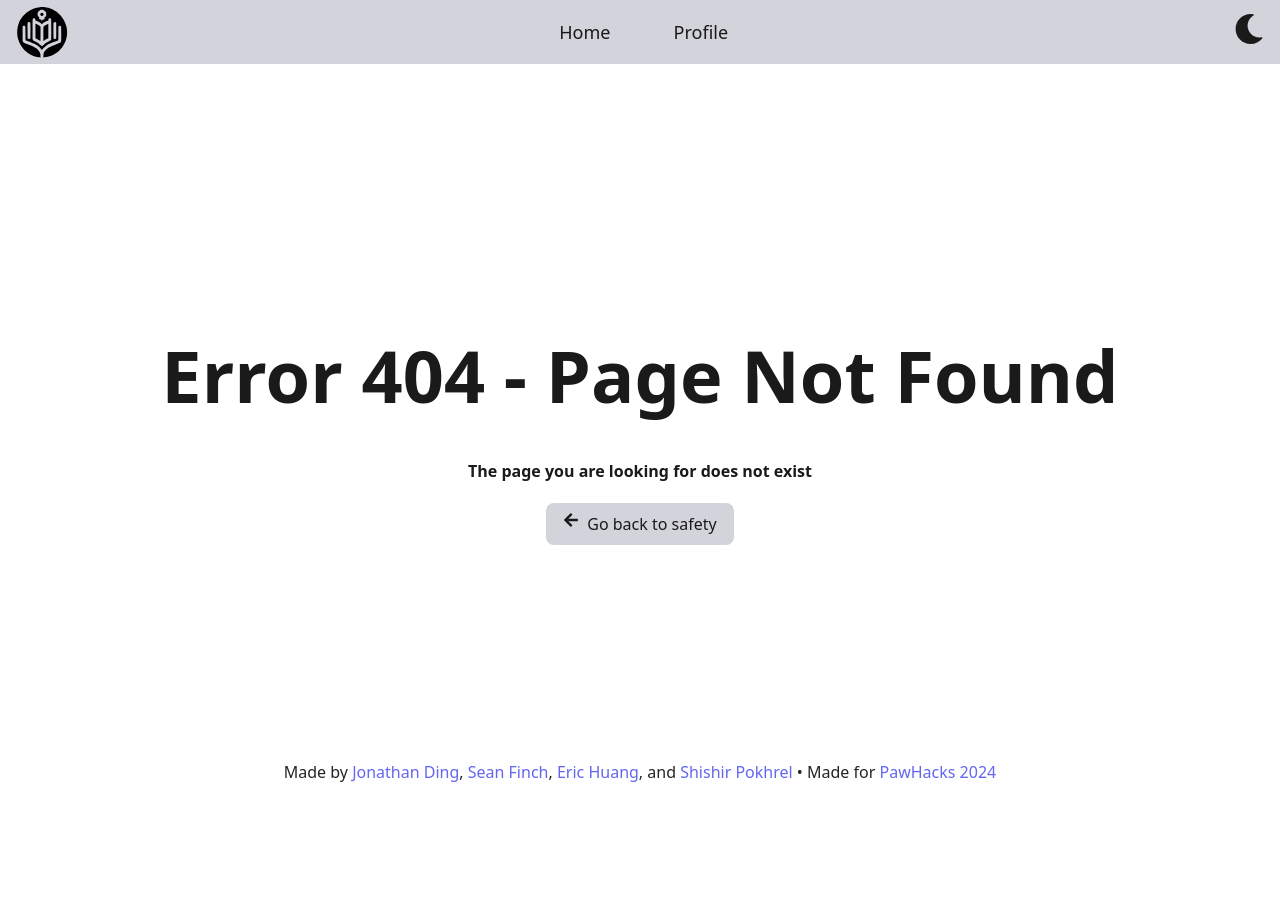
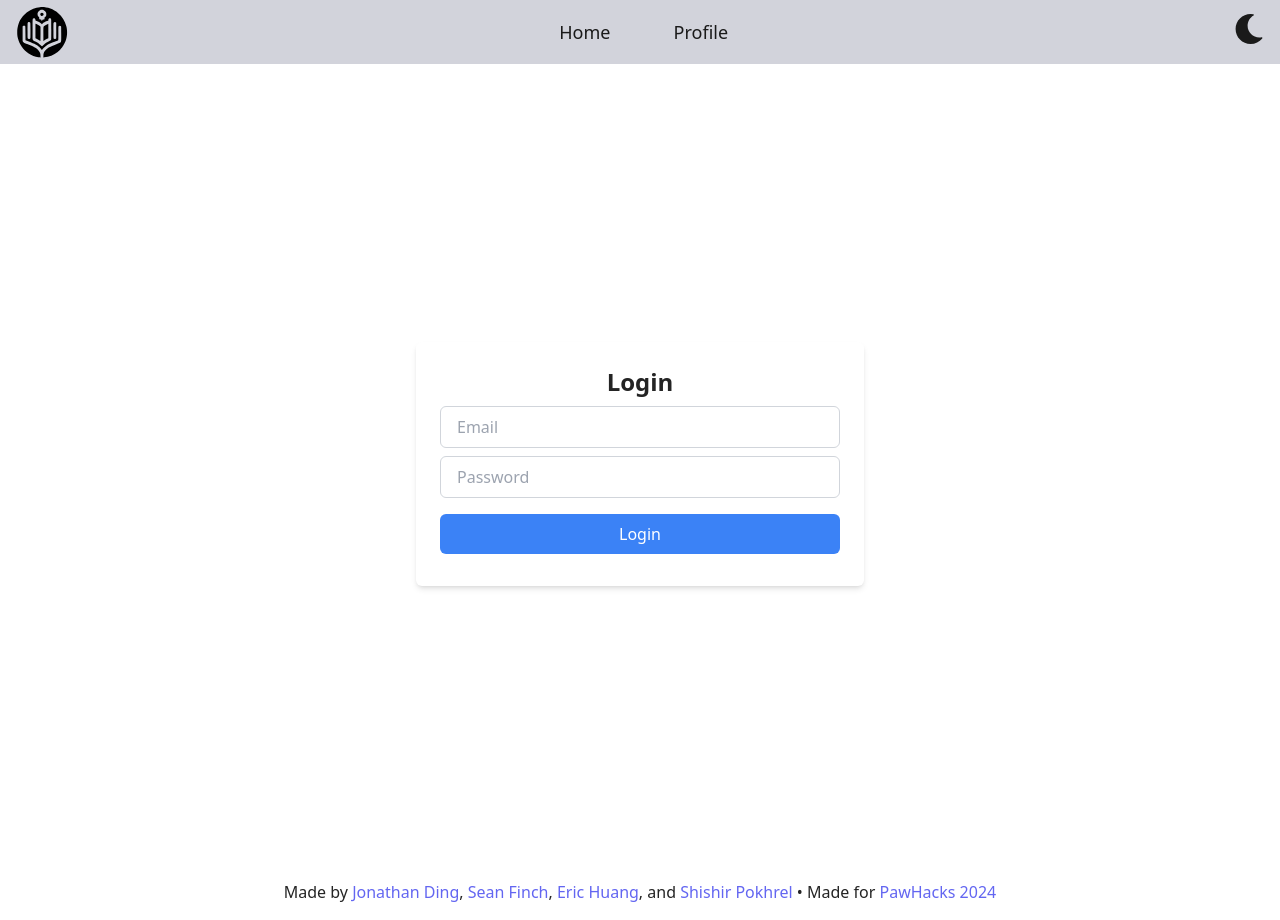
Before and after one commit to Biblio-Connect/BiblioConnect, a React (Vite) app: page /login in a window 1280 px wide. Before the commit this address had no page. Before the commit the page ends 800 px from the top, so only its background shows below. Built offline with nearby package versions, Linux system fonts and the light colour scheme.

Commit message:
Login basics

```diff
--- a/src/App.tsx
+++ b/src/App.tsx
@@ -1,13 +1,17 @@
-import React from "react";
+import React, { useState } from "react";
 import { BrowserRouter as Router, Routes, Route } from "react-router-dom";
 import { ThemeProvider } from "./contexts/themeContext";
 import Layout from "./layouts/Layout";
 import Home from "./pages/Home";
+import Login from "./pages/Login";
+import Signup from "./pages/Signup";
 import NotFound from "./pages/NotFound";
 
 const AppRoutes = () => (
   <Routes>
     <Route path="/" element={<Home />} />
+    <Route path="/login" element={<Login />} />
+    <Route path="/signup" element={<Signup />} />
     <Route path="*" element={<NotFound />} />
   </Routes>
 );
--- /dev/null
+++ b/src/components/LoginForm.tsx
@@ -0,0 +1,44 @@
+import React, { useState } from 'react';
+
+interface LoginFormProps {
+  onLogin: (email: string, password: string) => void;
+}
+
+const LoginForm: React.FC<LoginFormProps> = ({ onLogin }) => {
+  const [email, setEmail] = useState('');
+  const [password, setPassword] = useState('');
+
+  const handleLogin = (e: React.FormEvent) => {
+    e.preventDefault();
+    onLogin(email, password);
+  };
+
+  return (
+    <form onSubmit={handleLogin}>
+      <input
+        type="email"
+        placeholder="Email"
+        value={email}
+        onChange={(e) => setEmail(e.target.value)}
+        className="block w-full px-4 py-2 my-2 border border-gray-300 rounded-md focus:outline-none focus:border-blue-500"
+        required
+      />
+      <input
+        type="password"
+        placeholder="Password"
+        value={password}
+        onChange={(e) => setPassword(e.target.value)}
+        className="block w-full px-4 py-2 my-2 border border-gray-300 rounded-md focus:outline-none focus:border-blue-500"
+        required
+      />
+      <button
+        type="submit"
+        className="w-full px-4 py-2 my-2 text-white bg-blue-500 rounded-md hover:bg-blue-600 focus:outline-none focus:bg-blue-600"
+      >
+        Login
+      </button>
+    </form>
+  );
+};
+
+export default LoginForm;
--- /dev/null
+++ b/src/components/SignupForm.tsx
@@ -0,0 +1,44 @@
+import React, { useState } from 'react';
+
+interface SignupFormProps {
+  onSignup: (email: string, password: string) => void;
+}
+
+const SignupForm: React.FC<SignupFormProps> = ({ onSignup }) => {
+  const [email, setEmail] = useState('');
+  const [password, setPassword] = useState('');
+
+  const handleSignup = (e: React.FormEvent) => {
+    e.preventDefault();
+    onSignup(email, password);
+  };
+
+  return (
+    <form onSubmit={handleSignup}>
+      <input
+        type="email"
+        placeholder="Email"
+        value={email}
+        onChange={(e) => setEmail(e.target.value)}
+        className="block w-full px-4 py-2 my-2 border border-gray-300 rounded-md focus:outline-none focus:border-blue-500"
+        required
+      />
+      <input
+        type="password"
+        placeholder="Password"
+        value={password}
+        onChange={(e) => setPassword(e.target.value)}
+        className="block w-full px-4 py-2 my-2 border border-gray-300 rounded-md focus:outline-none focus:border-blue-500"
+        required
+      />
+      <button
+        type="submit"
+        className="w-full px-4 py-2 my-2 text-white bg-blue-500 rounded-md hover:bg-blue-600 focus:outline-none focus:bg-blue-600"
+      >
+        Sign Up
+      </button>
+    </form>
+  );
+};
+
+export default SignupForm;
--- /dev/null
+++ b/src/pages/Login.tsx
@@ -0,0 +1,19 @@
+import React from 'react';
+import LoginForm from '../components/LoginForm';
+
+interface LoginProps {
+  onLogin: (email: string, password: string) => void;
+}
+
+const Login: React.FC<LoginProps> = ({ onLogin }) => {
+  return (
+    <div className="flex justify-center items-center h-screen">
+      <div className="max-w-md w-full p-6 bg-white rounded-md shadow-md">
+        <h2 className="text-2xl font-semibold text-center">Login</h2>
+        <LoginForm onLogin={onLogin} />
+      </div>
+    </div>
+  );
+};
+
+export default Login;
--- /dev/null
+++ b/src/pages/Signup.tsx
@@ -0,0 +1,19 @@
+import React from 'react';
+import SignupForm from '../components/SignupForm';
+
+interface SignupProps {
+  onSignup: (email: string, password: string) => void;
+}
+
+const Signup: React.FC<SignupProps> = ({ onSignup }) => {
+  return (
+    <div className="flex justify-center items-center h-screen">
+      <div className="max-w-md w-full p-6 bg-white rounded-md shadow-md">
+        <h2 className="text-2xl font-semibold text-center">Sign Up</h2>
+        <SignupForm onSignup={onSignup} />
+      </div>
+    </div>
+  );
+};
+
+export default Signup;
```
